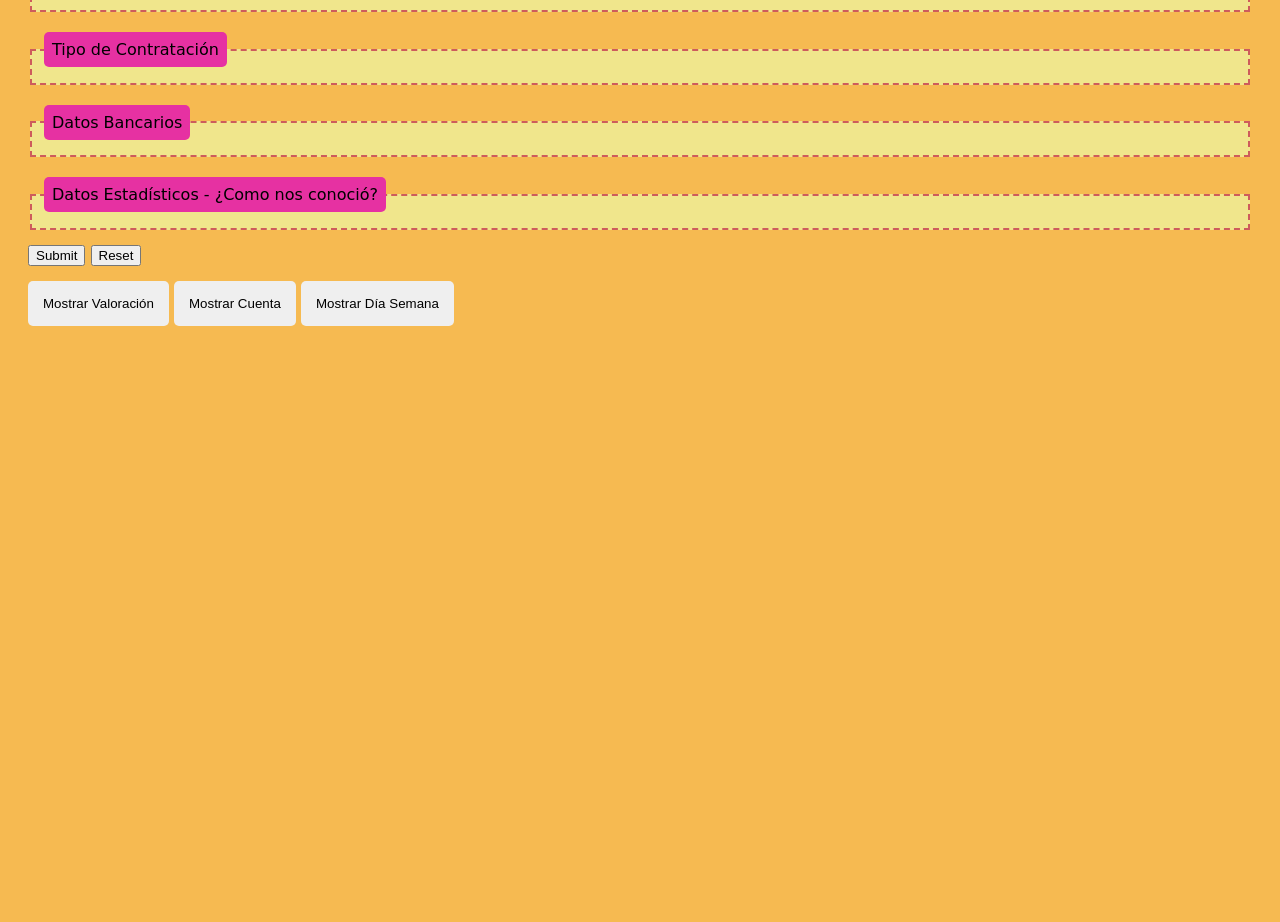
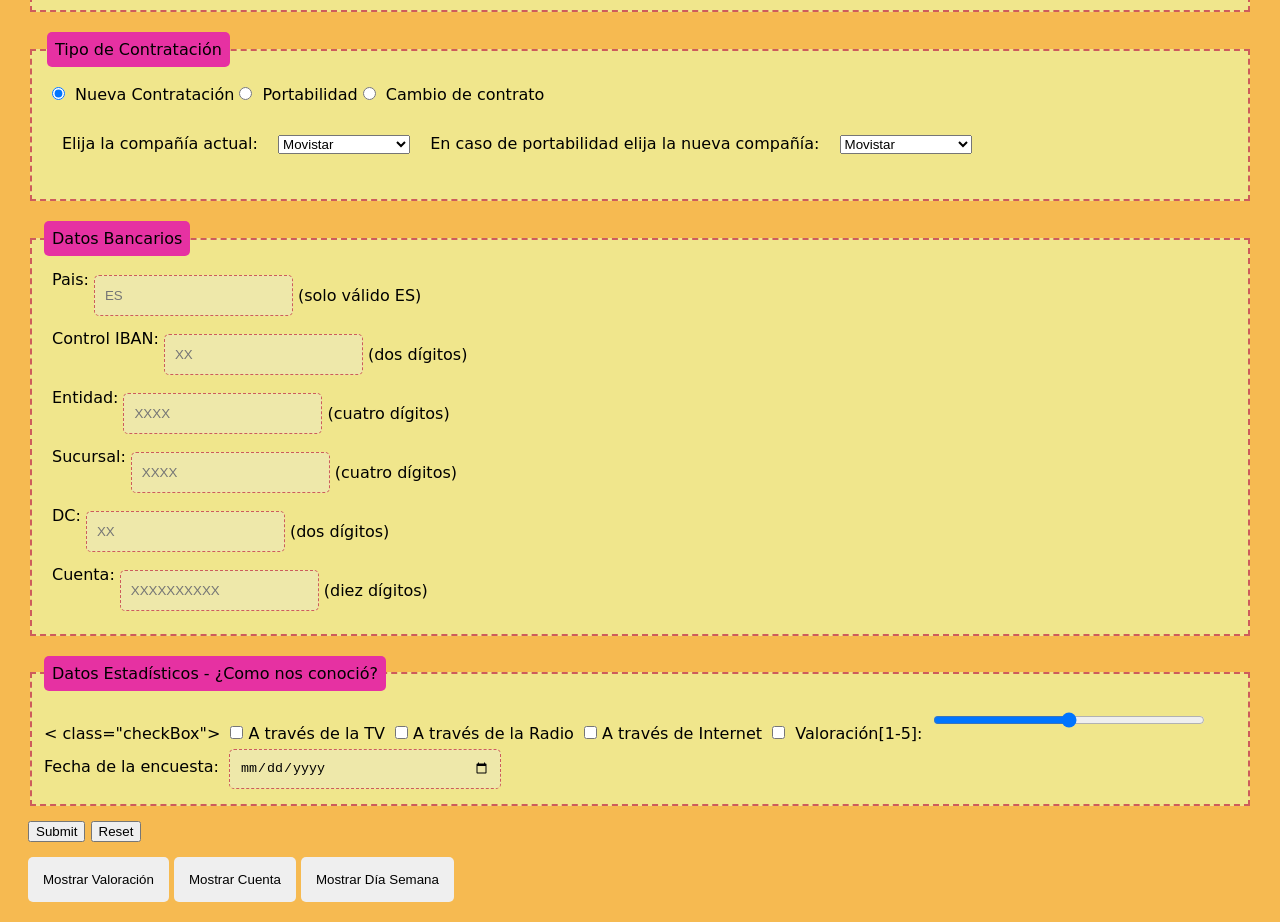
Before and after one commit to anafdz92/Samsung-Developers-Laboratory, a plain HTML site: page index.html in a window 1280 px wide. Shown: the part 460-1382 px from the top of the page. Before the commit the page ends 806 px from the top, so only its background shows below. Drawn offline with Linux system fonts and the light colour scheme; a web font is replaced by a local one.

Commit message:
more form

```diff
--- a/index.html
+++ b/index.html
@@ -82,15 +82,149 @@
         </div>
       </fieldset>
 
-      <fieldset class="fieldSet">
+      <fieldset class="fieldSet inputsBox">
         <legend>Tipo de Contratación</legend>
+        <div class="cuteBox">
+          <div>
+            <input
+              type="radio"
+              id="contratación"
+              name="contratación"
+              value="contratación"
+              checked
+            />
+            <label for="huey">Nueva Contratación</label>
+          </div>
+          <div>
+            <input
+              type="radio"
+              id="Portabilidad"
+              name="Portabilidad"
+              value="Portabilidad"
+            />
+            <label for="huey">Portabilidad</label>
+          </div>
+          <div>
+            <input type="radio" id="Cambio" name="Cambio" value="Cambio" />
+            <label for="huey">Cambio de contrato</label>
+          </div>
+        </div>
+
+        <div class="select">
+          <label for="select">Elija la compañía actual: </label>
+          <select name="select" id="select">
+            <option value="value1" selected>Movistar</option>
+            <option value="value2">Freephone</option>
+            <option value="value3">Hackers Company</option>
+          </select>
+
+          <label for="select"
+            >En caso de portabilidad elija la nueva compañía:
+          </label>
+          <select name="select" id="select">
+            <option value="value1" selected>Movistar</option>
+            <option value="value2">Freephone</option>
+            <option value="value3">Hackers Company</option>
+          </select>
+        </div>
       </fieldset>
 
       <fieldset class="fieldSet">
         <legend>Datos Bancarios</legend>
+
+        <div class="inputContainer">
+          <label for="pais">Pais:</label>
+          <input
+            className="inputs"
+            type="text"
+            name="pais"
+            id="pais"
+            placeholder="ES"
+            required
+          />
+          <p>(solo válido ES)</p>
+        </div>
+
+        <div class="inputContainer">
+          <label for="iban">Control IBAN:</label>
+          <input
+            className="inputs"
+            type="text"
+            name="iban"
+            id="iban"
+            placeholder="XX"
+            required
+          />
+          <p>(dos dígitos)</p>
+        </div>
+
+        <div class="inputContainer">
+          <label for="iban">Entidad:</label>
+          <input
+            className="inputs"
+            type="text"
+            name="entidad"
+            id="entidad"
+            placeholder="XXXX"
+            required
+          />
+          <p>(cuatro dígitos)</p>
+        </div>
+        <div class="inputContainer">
+          <label for="iban">Sucursal:</label>
+          <input
+            className="inputs"
+            type="text"
+            name="entidad"
+            id="entidad"
+            placeholder="XXXX"
+            required
+          />
+          <p>(cuatro dígitos)</p>
+        </div>
+        <div class="inputContainer">
+          <label for="dc">DC:</label>
+          <input
+            className="inputs"
+            type="text"
+            name="dc"
+            id="dc"
+            placeholder="XX"
+            required
+          />
+          <p>(dos dígitos)</p>
+        </div>
+        <div class="inputContainer">
+          <label for="dc">Cuenta:</label>
+          <input
+            className="inputs"
+            type="text"
+            name="dc"
+            id="dc"
+            placeholder="XXXXXXXXXX"
+            required
+          />
+          <p>(diez dígitos)</p>
+        </div>
       </fieldset>
       <fieldset class="fieldSet">
         <legend>Datos Estadísticos - ¿Como nos conoció?</legend>
+        < class="checkBox">
+          <input type="checkbox" name="tv" value="" />A través de la TV
+          <input type="checkbox" name="radio" value="" />A través de la Radio
+          <input type="checkbox" name="internet" value="" />A través de Internet
+          <input
+            type="checkbox"
+            name="otros"
+            value=""
+            min="0"
+            max="5"
+            step="1"
+          />
+          Valoración[1-5]: <input type="range" name="rango" class="rango" />
+
+        Fecha de la encuesta: <input type="date" name="fecha" class="fecha" />
+        </div>
       </fieldset>
 
       <button class="normalBtn" type="submit" name="" value="">Submit</button>
--- a/style.css
+++ b/style.css
@@ -49,6 +49,8 @@ fieldset {
 
 .inputContainer {
   margin: 8px;
+  display: flex;
+  justify-content: baseline;
 }
 
 input {
@@ -59,3 +61,35 @@ input {
   padding: 10px;
   border-style: dashed;
 }
+
+.inputsBox {
+  display: flex;
+  flex-direction: column;
+  padding: 15px;
+}
+
+.select {
+  margin: 15px;
+}
+
+select {
+  margin: 15px;
+}
+
+.cuteBox {
+  display: flex;
+}
+
+.checkBox {
+  margin: 15px;
+  display: flex;
+  flex-direction: column;
+}
+
+.rango {
+  width: 250px;
+}
+
+.fecha {
+  width: 250px;
+}
```
